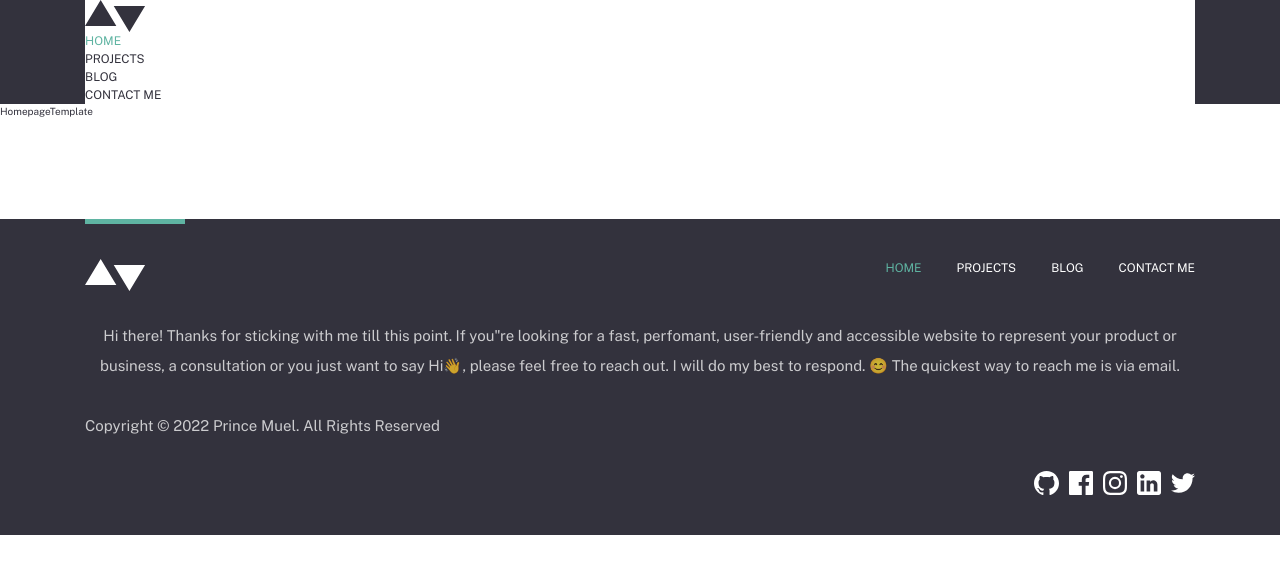
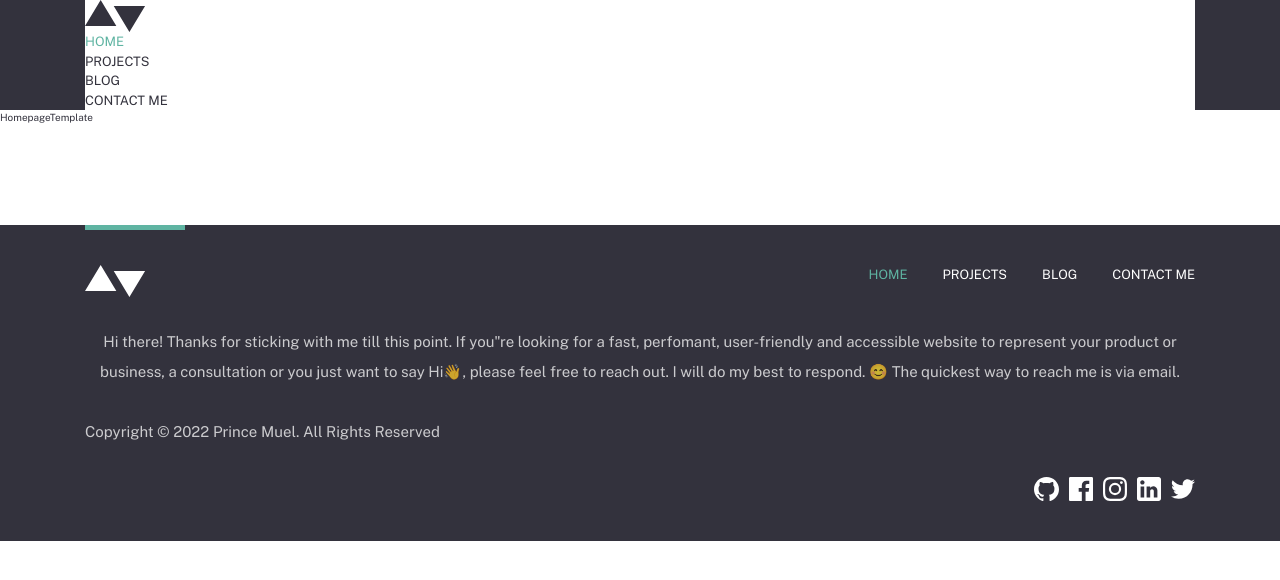
Before and after one commit to princemuel/dotfiles, a Next.js app: page / in a window 1280 px wide. Shown: the top 580 px of the page. Built offline with nearby package versions, Linux system fonts and the light colour scheme; a web font is replaced by a local one; what @savvywombat/tailwindcss-grid-areas would draw is missing.

Commit message:
Updated navigation styles

```diff
--- a/assets/styles/main.css
+++ b/assets/styles/main.css
@@ -196,7 +196,7 @@ Version: 01
   }
 
   :where(li a) {
-    @apply text-300 font-sans font-normal no-underline uppercase;
+    @apply text-[1.3rem] font-sans font-normal no-underline uppercase;
   }
 }
 
```
